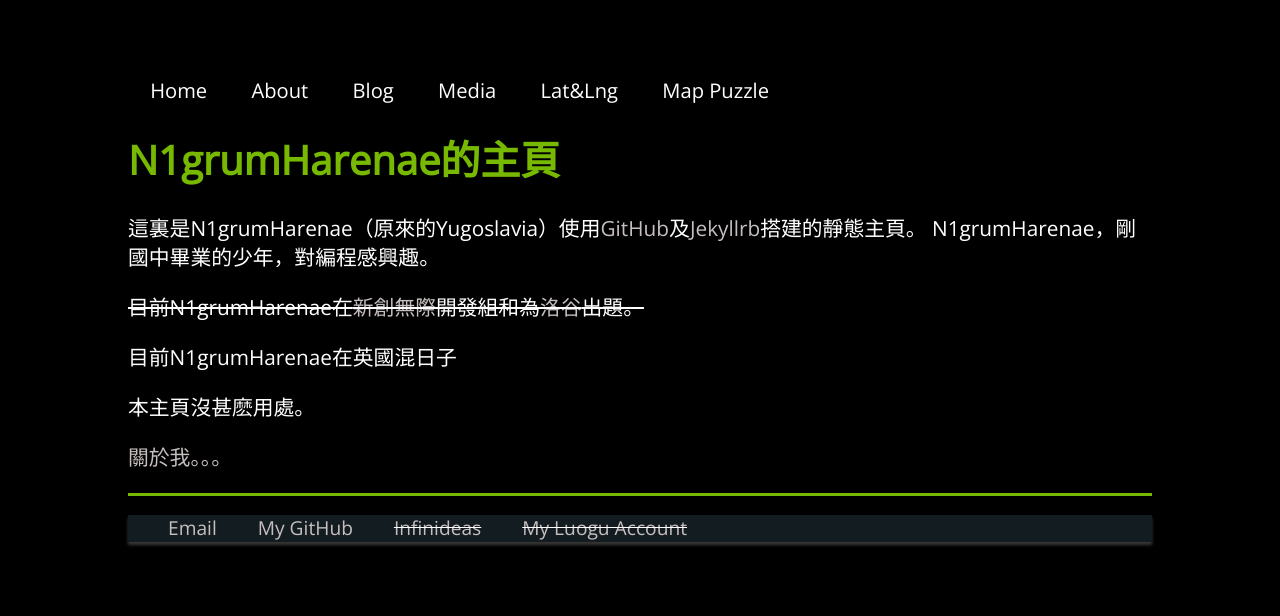
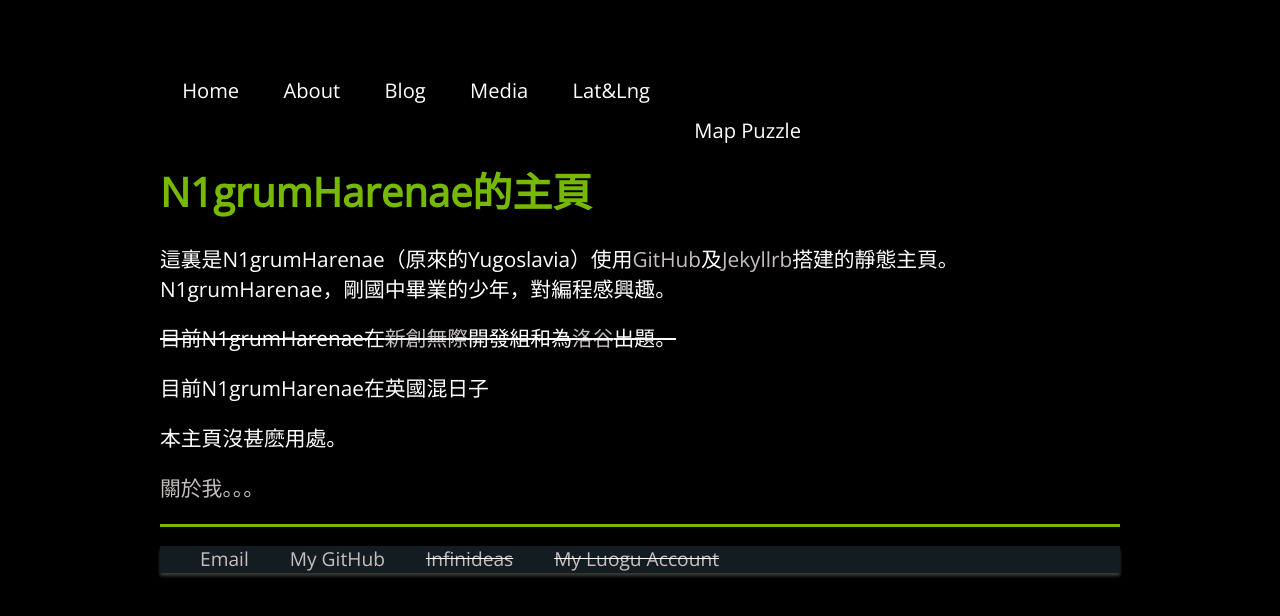
Before and after one commit to Jugoslawien/jugoslawien.github.io, a Jekyll site: the page built from index.html, in a window 1280 px wide. Shown: the top 616 px of the page. Built offline with Jekyll 4.4.1, drawn with Linux system fonts in a browser that asks for light colours; a script that is not in the unit is left out.

Commit message:
Update main.css

```diff
--- a/css/main.css
+++ b/css/main.css
@@ -1,6 +1,6 @@
 @import url(//fonts.googleapis.com/earlyaccess/notosanstc.css);
 @import url(//fonts.googleapis.com/css?family=Open+Sans);
-body { margin: 60px auto; width: 80%;background: #000;}
+body { margin: 60px auto; width: 75%;background: #000;}
 
 a { text-decoration: none; color: #c7bfbf; }
 a.mus{ font-size: 1em; line-height: 1.4em; text-decoration: none; color: #c7bfbf; }
```
